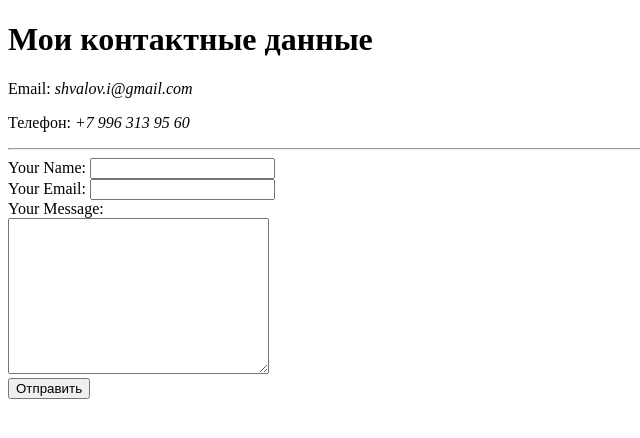
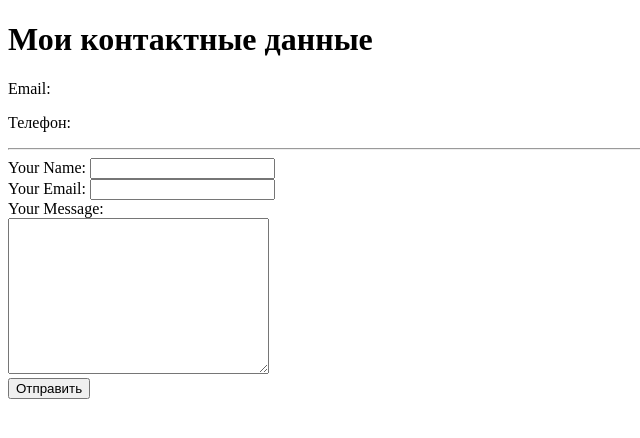
Before and after one commit to Shvalov-I/cv, a plain HTML site: page contact.html in a window 1280 px wide. Shown: the whole page, without its empty margins (0-640 px from the left). Drawn offline with Linux system fonts and the light colour scheme.

Commit message:
Update contact.html

```diff
--- a/contact.html
+++ b/contact.html
@@ -6,8 +6,8 @@
   </head>
   <body>
     <h1>Мои контактные данные</h1>
-    <p>Email: <em>shvalov.i@gmail.com</em></p>
-    <p>Телефон: <em>+7 996 313 95 60</em></p>
+    <p>Email: <em></em></p>
+    <p>Телефон: <em></em></p>
     <hr>
     <form action="mailto:info@gmail.com">
       <label for="">Your Name:</label>
```
